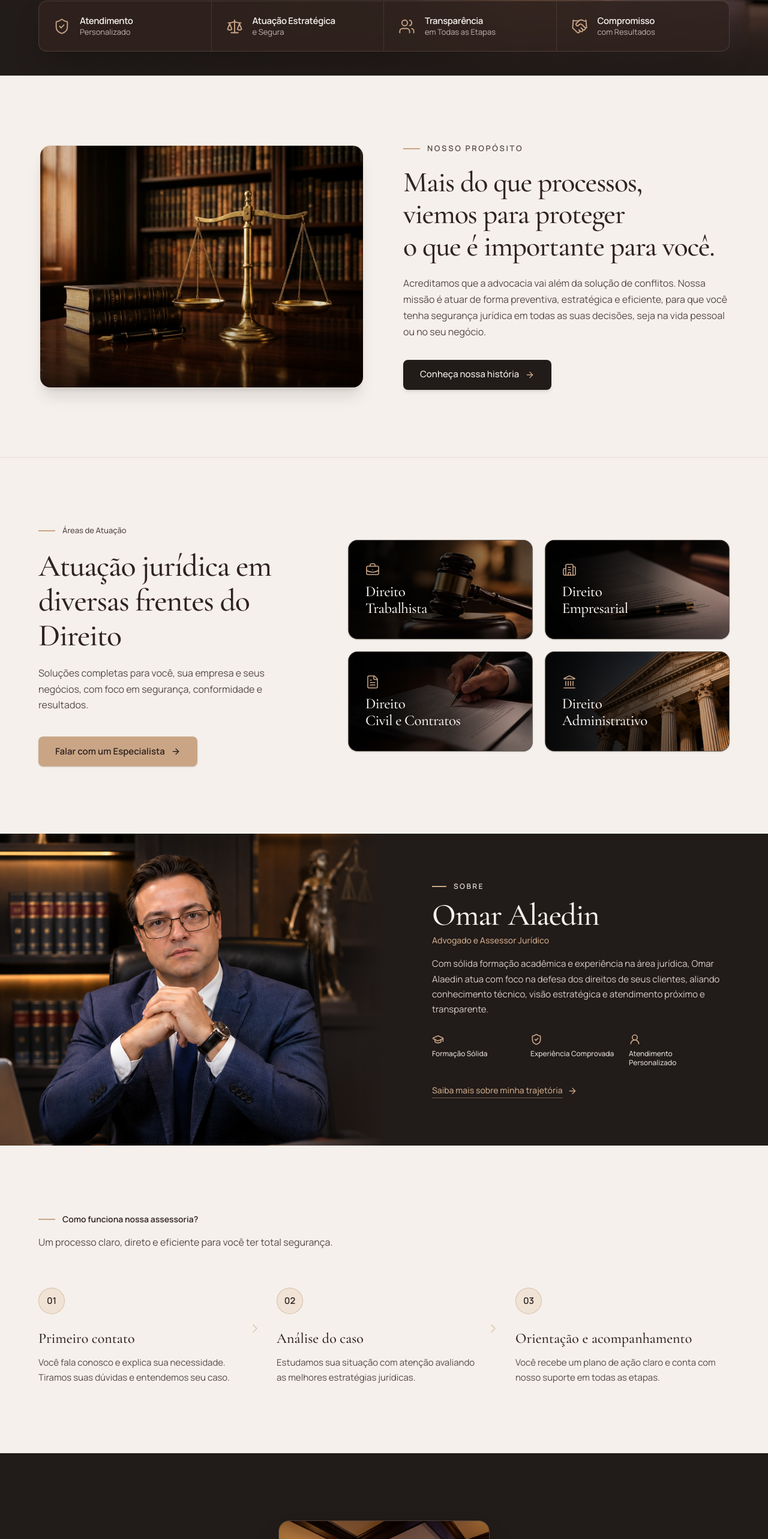
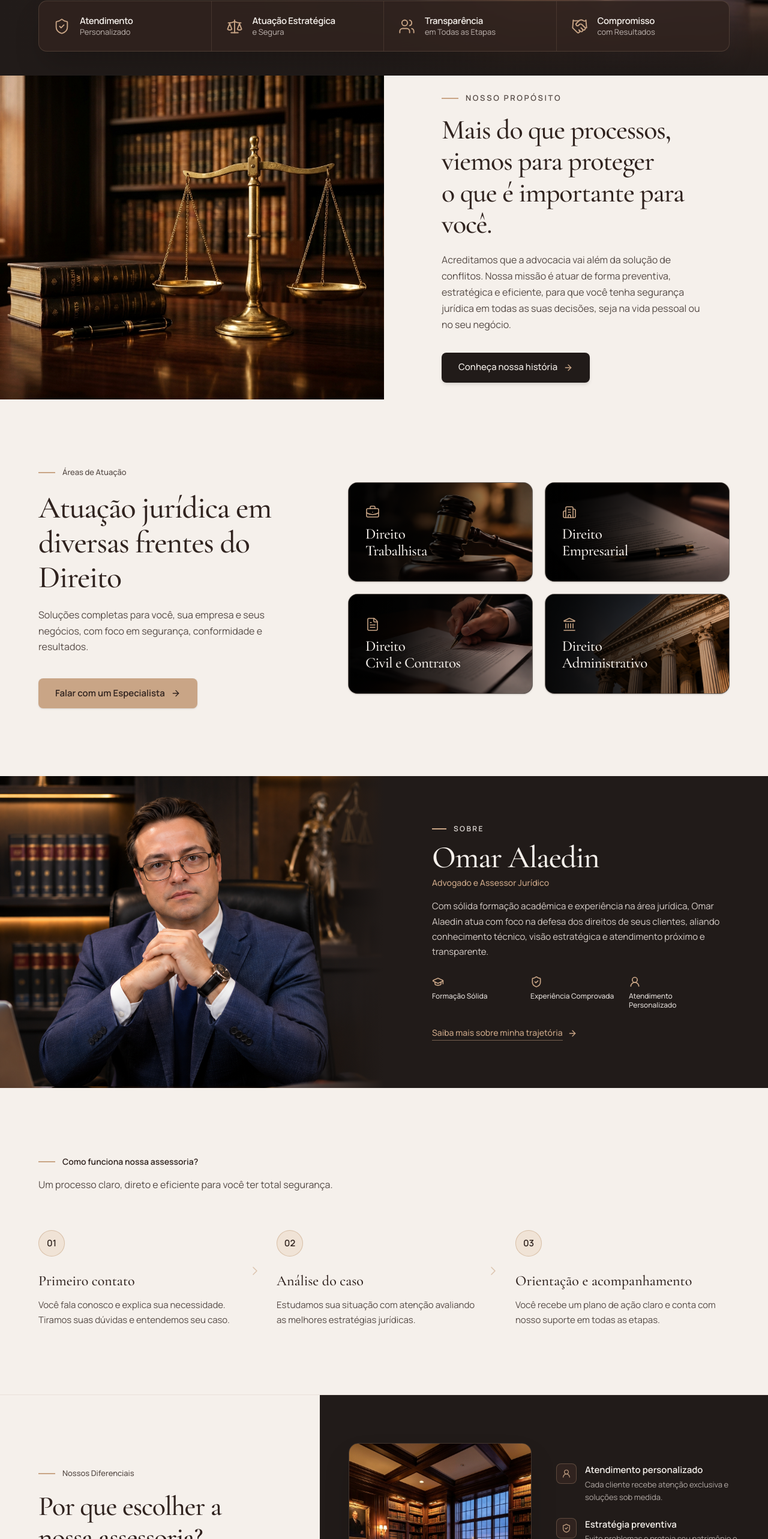
Before and after one commit to evopixelartstudio/omar-alaedin, a Next.js app: page / in a window 1280 px wide. Shown: the part 828-3394 px from the top of the page at 60% size. Built offline with nearby package versions, Linux system fonts and the light colour scheme.

Commit message:
fix: remover formato de cartao da secao Proposito tornando-a full bleed e ajustar split da secao Diferenciais

```diff
--- a/src/components/sections/DifferentialsEditorial.tsx
+++ b/src/components/sections/DifferentialsEditorial.tsx
@@ -39,31 +39,38 @@ export function DifferentialsEditorial() {
   return (
     <section
       id="diferenciais"
-      className="relative w-full bg-[#211B19] text-[#F5F0EB] py-20 sm:py-24 lg:py-28 scroll-mt-20 overflow-hidden"
+      className="relative w-full scroll-mt-20 overflow-hidden"
     >
-      <div className="max-w-[1440px] mx-auto px-6 sm:px-10 lg:px-16">
-        <div className="grid grid-cols-1 lg:grid-cols-12 gap-10 lg:gap-12 items-center">
-          {/* Coluna 1 — Conteúdo Editorial Esquerda */}
-          <div className="lg:col-span-4 flex flex-col items-start justify-center reveal-on-scroll">
+      {/* Background Split: Left side #F5F0EB (Cream), Right side #211B19 (Dark) as in Mockup */}
+      <div className="absolute inset-0 flex flex-col lg:flex-row pointer-events-none" aria-hidden="true">
+        <div className="w-full lg:w-[42%] bg-[#F5F0EB]" />
+        <div className="w-full lg:w-[58%] bg-[#211B19]" />
+      </div>
+
+      <div className="relative z-10 max-w-[1440px] mx-auto">
+        <div className="grid grid-cols-1 lg:grid-cols-12 min-h-[500px]">
+          {/* Coluna 1 — Conteúdo Editorial Esquerda (sobre fundo #F5F0EB) */}
+          <div className="lg:col-span-5 bg-[#F5F0EB] text-[#30231F] flex flex-col justify-center px-6 sm:px-10 lg:px-12 xl:px-16 py-16 lg:py-20 reveal-on-scroll">
+            <div className="max-w-md">
               {/* Eyebrow */}
               <div className="flex items-center gap-3 mb-5">
                 <span
                   className="w-7 h-[2px] bg-[#C9A586] shrink-0"
                   aria-hidden="true"
                 />
-              <span className="text-[12px] sm:text-[13px] font-sans font-medium text-[#F5F0EB]/90">
+                <span className="text-[12px] sm:text-[13px] font-sans font-medium text-[#554A45]">
                   Nossos Diferenciais
                 </span>
               </div>
 
               {/* Headline */}
-            <h2 className="font-serif text-[#F5F0EB] text-[34px] sm:text-[42px] lg:text-[46px] font-medium leading-[1.12] tracking-tight mb-5">
+              <h2 className="font-serif text-[#30231F] text-[34px] sm:text-[42px] lg:text-[46px] font-medium leading-[1.12] tracking-tight mb-5">
                 <span className="block">Por que escolher a</span>
                 <span className="block">nossa assessoria?</span>
               </h2>
 
               {/* Description */}
-            <p className="font-sans text-[15px] sm:text-[16px] text-[#D8CFCA] leading-[1.68] mb-8 font-normal">
+              <p className="font-sans text-[15px] sm:text-[16px] text-[#554A45] leading-[1.68] mb-8 font-normal">
                 Nosso trabalho é guiado por valores sólidos, experiência e um
                 atendimento próximo. Entendemos que cada caso é único e merece uma
                 atenção especial.
@@ -81,39 +88,42 @@ export function DifferentialsEditorial() {
                 <ArrowRight className="w-4 h-4 text-[#211B19] transition-transform duration-300 group-hover:translate-x-1" />
               </a>
             </div>
+          </div>
 
-          {/* Coluna 2 — Fotografia do Escritório Central */}
-          <div className="lg:col-span-4 flex justify-center reveal-on-scroll delay-150">
-            <div className="relative w-full max-w-[380px] aspect-[3/4] rounded-[18px] overflow-hidden shadow-2xl border border-[#C9A586]/25 group">
+          {/* Coluna 2 e 3 — Fotografia Central e 4 Diferenciais (sobre fundo #211B19) */}
+          <div className="lg:col-span-7 bg-[#211B19] text-[#F5F0EB] flex flex-col sm:flex-row items-center justify-between px-6 sm:px-10 lg:px-12 py-16 lg:py-20 gap-8 lg:gap-10">
+            {/* Fotografia Central do Escritório */}
+            <div className="w-full sm:w-1/2 flex justify-center reveal-on-scroll delay-150">
+              <div className="relative w-full max-w-[320px] aspect-[3/4] rounded-[16px] overflow-hidden shadow-2xl border border-[#C9A586]/20 group">
                 <Image
                   src="/escritorio-diferenciais.png"
                   alt="Ambiente sofisticado de escritório e biblioteca jurídica"
                   fill
-                sizes="(max-width: 1024px) 100vw, 380px"
+                  sizes="(max-width: 1024px) 100vw, 320px"
                   className="object-cover transition-transform duration-700 ease-out group-hover:scale-[1.03]"
                   quality={92}
                 />
                 <div
-                className="absolute inset-0 bg-gradient-to-t from-black/50 via-transparent to-transparent pointer-events-none"
+                  className="absolute inset-0 bg-gradient-to-t from-black/40 via-transparent to-transparent pointer-events-none"
                   aria-hidden="true"
                 />
               </div>
             </div>
 
-          {/* Coluna 3 — Lista de 4 Diferenciais Direita */}
-          <div className="lg:col-span-4 flex flex-col space-y-6 sm:space-y-7 reveal-on-scroll delay-300">
+            {/* Lista dos 4 Diferenciais */}
+            <div className="w-full sm:w-1/2 flex flex-col space-y-6 reveal-on-scroll delay-300">
               {EDITORIAL_DIFFERENTIALS.map((item, index) => {
                 const Icon = item.icon;
                 return (
-                <div key={index} className="flex items-start gap-4 group">
-                  <div className="shrink-0 p-2.5 rounded-[8px] bg-[#30231F] border border-[#C9A586]/30 text-[#C9A586] transition-all duration-300 group-hover:border-[#C9A586] group-hover:bg-[#3d2d28]">
-                    <Icon className="w-5 h-5 stroke-[1.75]" />
+                  <div key={index} className="flex items-start gap-3.5 group">
+                    <div className="shrink-0 p-2 rounded-[8px] bg-[#30231F] border border-[#C9A586]/30 text-[#C9A586] transition-all duration-300 group-hover:border-[#C9A586] group-hover:bg-[#3d2d28]">
+                      <Icon className="w-4 h-4 stroke-[1.75]" />
                     </div>
                     <div>
-                    <h3 className="font-sans text-[15px] sm:text-[16px] font-semibold text-[#F5F0EB] mb-1">
+                      <h3 className="font-sans text-[14px] sm:text-[15px] font-semibold text-[#F5F0EB] mb-0.5">
                         {item.title}
                       </h3>
-                    <p className="font-sans text-[13px] sm:text-[14px] text-[#D8CFCA]/80 leading-relaxed font-normal">
+                      <p className="font-sans text-[12px] sm:text-[13px] text-[#D8CFCA]/80 leading-relaxed font-normal">
                         {item.description}
                       </p>
                     </div>
@@ -123,6 +133,7 @@ export function DifferentialsEditorial() {
             </div>
           </div>
         </div>
+      </div>
     </section>
   );
 }
--- a/src/components/sections/Purpose.tsx
+++ b/src/components/sections/Purpose.tsx
@@ -7,32 +7,26 @@ export function Purpose() {
   return (
     <section
       id="proposito"
-      className="relative w-full bg-[#F5F0EB] text-[#30231F] py-20 sm:py-24 lg:py-28 scroll-mt-20 overflow-hidden border-b border-[#DED4CA]/50"
+      className="relative w-full bg-[#F5F0EB] text-[#30231F] scroll-mt-20 overflow-hidden"
     >
-      <div className="max-w-[1440px] mx-auto px-6 sm:px-10 lg:px-16">
-        <div className="flex flex-col lg:flex-row items-center justify-between gap-12 lg:gap-16">
-          {/* Coluna Esquerda — Fotografia Cinematográfica */}
-          <div className="w-full lg:w-1/2 flex justify-center reveal-on-scroll">
-            <div className="relative w-full max-w-[540px] aspect-[4/3] rounded-[18px] overflow-hidden shadow-xl border border-[#DED4CA]/60 group">
+      <div className="w-full flex flex-col lg:flex-row min-h-[460px] lg:h-[500px] xl:h-[540px]">
+        {/* Coluna Esquerda — Fotografia Cinematográfica FULL BLEED (sem formato de cartão, exatamente como no mockup) */}
+        <div className="relative w-full lg:w-1/2 h-[360px] sm:h-[440px] lg:h-full overflow-hidden select-none reveal-on-scroll">
           <Image
             src="/proposito-balanca.png"
             alt="Balança da Justiça dourada e livros jurídicos clássicos"
             fill
-                sizes="(max-width: 1024px) 100vw, 540px"
-                className="object-cover transition-transform duration-700 ease-out group-hover:scale-[1.03]"
-                quality={92}
-              />
-              <div
-                className="absolute inset-0 bg-gradient-to-t from-black/40 via-transparent to-transparent pointer-events-none"
-                aria-hidden="true"
+            sizes="(max-width: 1024px) 100vw, 50vw"
+            className="object-cover object-center transition-transform duration-700 ease-out hover:scale-[1.02]"
+            quality={95}
           />
         </div>
-          </div>
 
-          {/* Coluna Direita — Conteúdo Editorial */}
-          <div className="w-full lg:w-1/2 max-w-xl flex flex-col items-start justify-center reveal-on-scroll delay-150">
+        {/* Coluna Direita — Conteúdo Editorial sobre fundo claro */}
+        <div className="w-full lg:w-1/2 flex flex-col justify-center px-6 sm:px-12 lg:px-16 xl:px-24 py-12 lg:py-0 bg-[#F5F0EB] reveal-on-scroll delay-150">
+          <div className="max-w-[540px] flex flex-col items-start">
             {/* Eyebrow */}
-            <div className="flex items-center gap-3 mb-5">
+            <div className="flex items-center gap-3 mb-4">
               <span
                 className="w-7 h-[2px] bg-[#C9A586] shrink-0"
                 aria-hidden="true"
@@ -43,7 +37,7 @@ export function Purpose() {
             </div>
 
             {/* Headline */}
-            <h2 className="font-serif text-[#30231F] text-[34px] sm:text-[42px] lg:text-[48px] font-medium leading-[1.12] tracking-tight mb-5">
+            <h2 className="font-serif text-[#30231F] text-[34px] sm:text-[42px] lg:text-[46px] font-medium leading-[1.14] tracking-tight mb-5">
               <span className="block">Mais do que processos,</span>
               <span className="block">viemos para proteger</span>
               <span className="block">o que é importante para você.</span>
```
Lines whose indentation alone changed are shown as unchanged.
